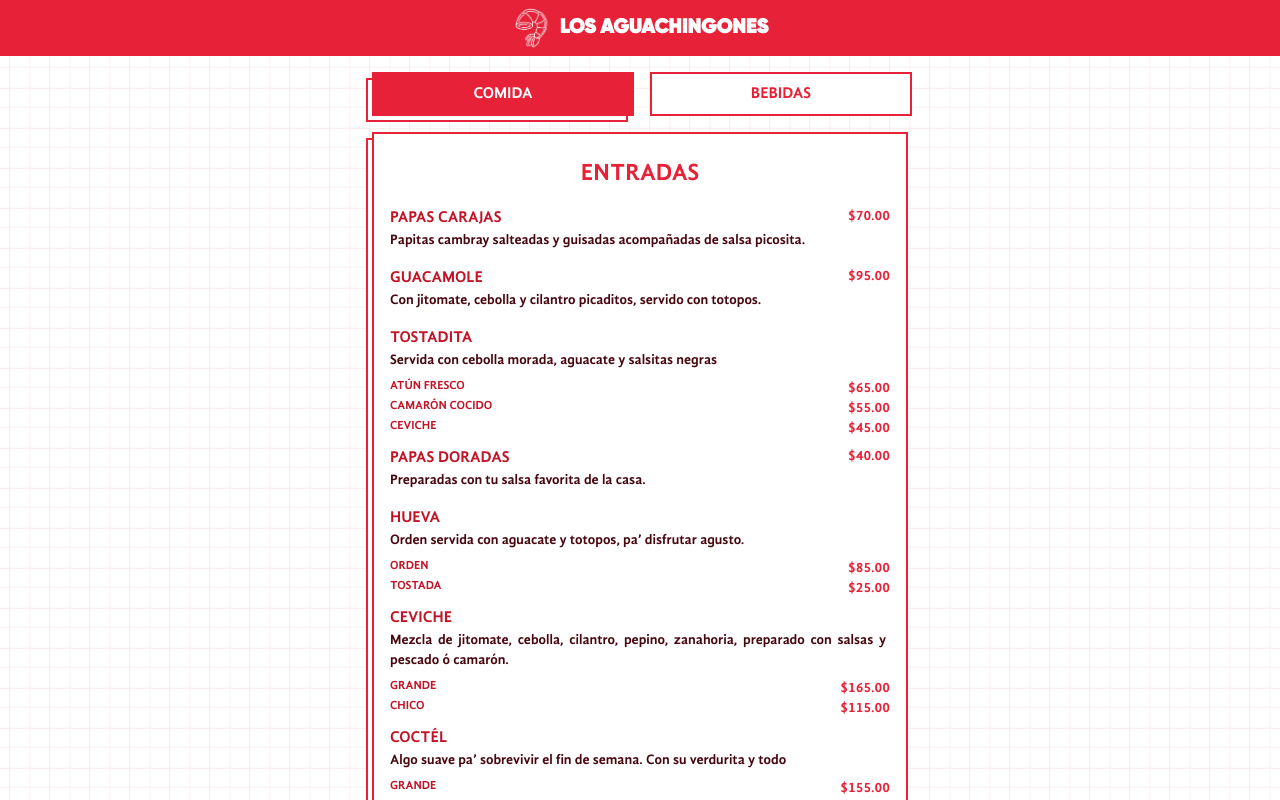
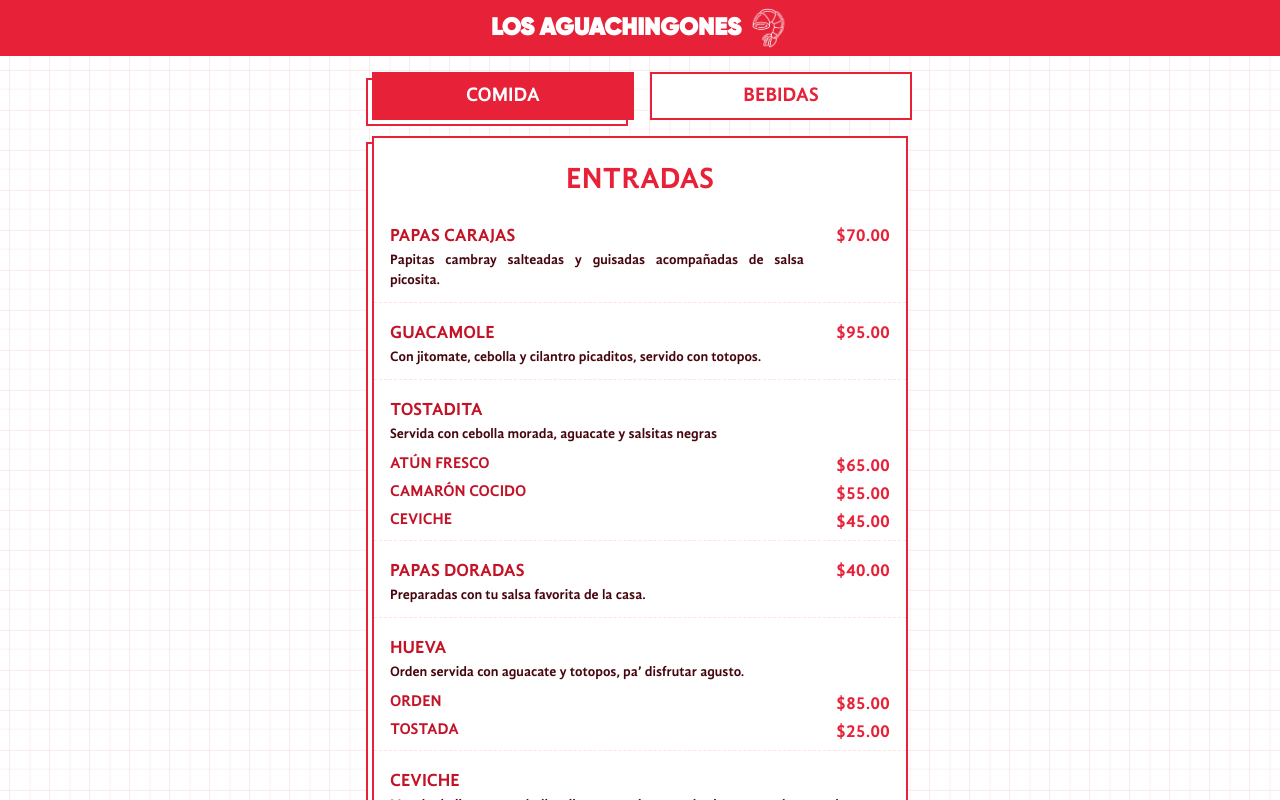
Before and after one commit to CastilloDelgado/menu-aguachingones, a Vue app: page / in a window 1280 px wide. Shown: the top 800 px of the page. Built offline with nearby package versions, Linux system fonts and the light colour scheme.

Commit message:
Fixing text size

```diff
--- a/src/components/Button.vue
+++ b/src/components/Button.vue
@@ -6,7 +6,7 @@ defineProps({
 </script>
 
 <template>
-    <div class="w-full uppercase text-center select-none  py-2 font-bold border-primary-600 border-2 transition active:shadow-none active:translate-y-1 active:-translate-x-1  hover:shadow-[-6px_6px_0px_-2px_#FFFFFF_,_-6px_6px_0px_0px_#e72138]"
+    <div class="text-lg md:text-xl font-extrabold w-full uppercase text-center select-none py-2 border-primary-600 border-2 transition active:shadow-none active:translate-y-1 active:-translate-x-1  hover:shadow-[-6px_6px_0px_-2px_#FFFFFF_,_-6px_6px_0px_0px_#e72138]"
         :class="{
             'bg-primary-600 text-white shadow-[-6px_6px_0px_-2px_#FFFFFF_,_-6px_6px_0px_0px_#e72138]': active,
             'bg-white text-primary-600': !active
--- a/src/components/Header.vue
+++ b/src/components/Header.vue
@@ -4,12 +4,12 @@ import logo from "../assets/shrimp-logo.png"
 
 <template>
     <div id="header" class="p-2 flex justify-center bg-primary-600 gap-2">
-        <img :src="logo" alt="" class="w-10 h-10 shake">
         <div class="h-10 grid place-content-center">
-            <p class="text-white text-xl uppercase header-title font-title">
+            <p class="text-white text-xl md:text-2xl uppercase header-title font-title">
                 los aguachingones
             </p>
         </div>
+        <img :src="logo" alt="" class="w-10 h-10 shake">
     </div>
 </template>
 
--- a/src/components/MealsMenu.vue
+++ b/src/components/MealsMenu.vue
@@ -7,20 +7,24 @@ defineProps({
 </script>
 
 <template>
-    <MenuContainer v-for="meal in meals" class="mb-4">
-        <p class="uppercase text-center text-2xl font-bold text-primary-600 mb-4">{{ meal.title }}</p>
+    <MenuContainer v-for="meal in meals" class="md:mb-4">
+        <p class="uppercase text-center text-2xl md:text-3xl font-bold text-primary-600 mb-4">{{ meal.title }}</p>
 
         <!-- Elements -->
-        <div v-for="element in meal.elements" class="flex flex-col w-full justify-around px-4" :class="{
+        <div v-for="element in meal.elements"
+            class="pt-1 md:pt-2 flex flex-col w-full justify-around px-3 md:px-4 border-b border-primary-100 md:pb-1 border-dashed"
+            :class="{
         'mb-2': element.description
     }">
             <div class="flex justify-between">
-                <div class="w-6/8 pr-1">
-                    <p class="text-medium font-bold text-primary-700 uppercase">{{ element.title }}</p>
-                    <p class="text-sm text-justify text-primary-950" v-if="element.description">{{ element.description
-                        }}</p>
+                <div class="w-6/8 md:pr-8">
+                    <p class="text-primary-700 uppercase text-lg">{{ element.title }}</p>
+                    <p class="text-justify text-sm md:font-medium text-primary-950" v-if="element.description">{{
+        element.description
+    }}</p>
                 </div>
-                <div class="w-2/8 flex text-sm justify-end gap-2 text-primary-600  font-thin" v-if="element.price">
+                <div class="w-2/8 flex text-medium md:text-lg justify-end gap-2 text-primary-600  font-thin"
+                    v-if="element.price">
 
                     ${{ element.price.toFixed(2) }}
                 </div>
@@ -29,9 +33,9 @@ defineProps({
                 <!-- Variants -->
                 <div v-for="variant in element.variants" class="w-full flex">
                     <div class="w-4/6">
-                        <p class="text-xs font-bold text-primary-700 uppercase">{{ variant.title }}</p>
+                        <p class="font-bold text-primary-700 uppercase">{{ variant.title }}</p>
                     </div>
-                    <div class="w-2/6 flex text-sm justify-end gap-2 text-primary-600 font-bold">
+                    <div class="w-2/6 flex text-medium md:text-lg justify-end gap-2 text-primary-600 font-bold">
                         <span v-if="variant.price">
                             ${{ variant.price.toFixed(2) }}
                         </span>
```
